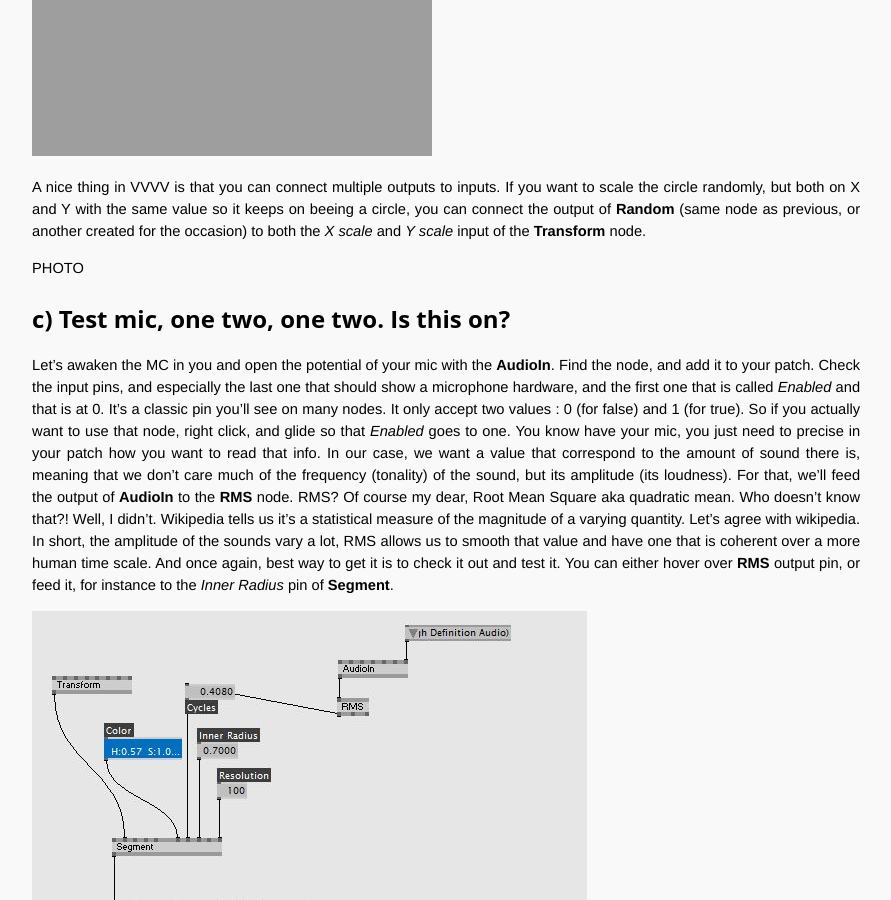
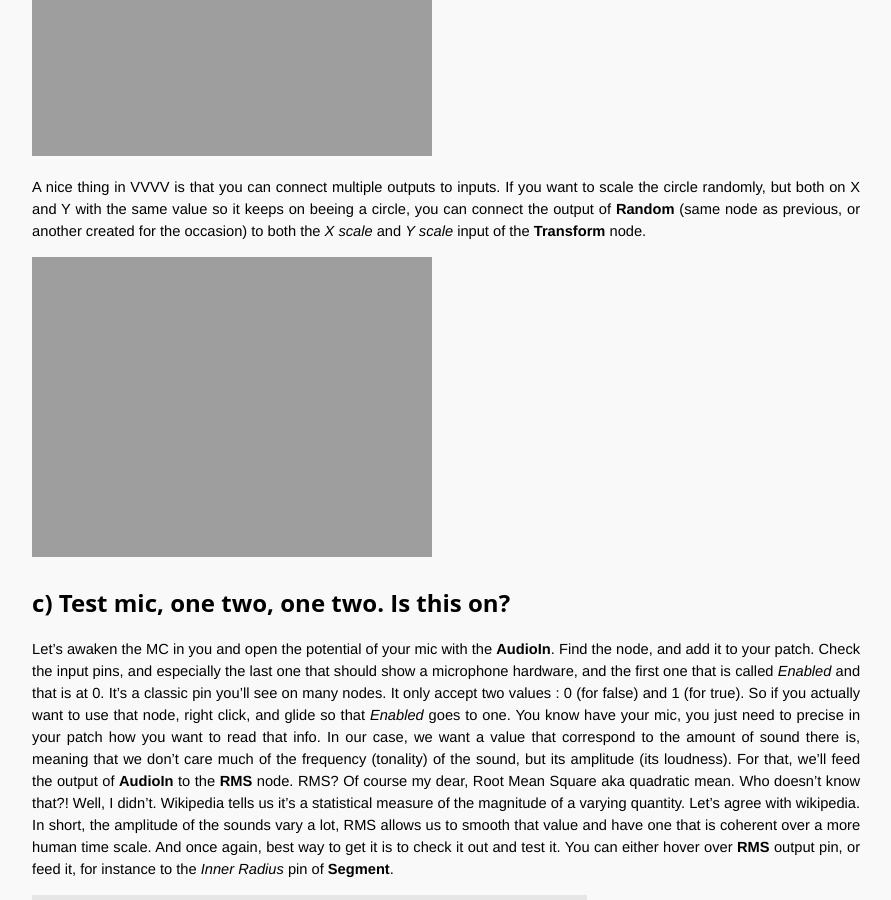
Before and after one commit to OpenTechSchool-Brussels/interactive-installations-with-VVVV, a Jekyll site: the page built from Getting-to-know-your-canvas.markdown, in a window 1280 px wide and 900 px high, scrolled down 2849 px. Shown: the whole window, without its empty margins (324-1215 px from the left). Built offline with Jekyll 4.4.1, drawn with Linux system fonts in a browser that asks for light colours; Markdown is read by kramdown in place of the engine named in the settings.

Commit message:
Update Getting-to-know-your-canvas.markdown

```diff
--- a/Getting-to-know-your-canvas.markdown
+++ b/Getting-to-know-your-canvas.markdown
@@ -42,7 +42,7 @@
 
 A nice thing in VVVV is that you can connect multiple outputs to inputs. If you want to scale the circle randomly, but both on X and Y with the same value so it keeps on beeing a circle, you can connect the output of **Random** (same node as previous, or another created for the occasion) to both the *X scale* and *Y scale* input of the **Transform** node.
 
-PHOTO
+![](assets/Illu03.JPG)
 
 ##c) Test mic, one two, one two. Is this on?
 Let's awaken the MC in you and open the potential of your mic with the **AudioIn**. Find the node, and add it to your patch. Check the input pins, and especially the last one that should show a microphone hardware, and the first one that is called *Enabled* and that is at 0. It's a classic pin you'll see on many nodes. It only accept two values : 0 (for false) and 1 (for true). So if you actually want to use that node, right click, and glide so that *Enabled* goes to one. You know have your mic, you just need to precise in your patch how you want to read that info. In our case, we want a value that correspond to the amount of sound there is, meaning that we don't care much of the frequency (tonality) of the sound, but its amplitude (its loudness). For that, we'll feed the output of **AudioIn** to the **RMS** node. RMS? Of course my dear, Root Mean Square aka quadratic mean. Who doesn't know that?! Well, I didn't. Wikipedia tells us it's a statistical measure of the magnitude of a varying quantity. Let's agree with wikipedia. In short, the amplitude of the sounds vary a lot, RMS allows us to smooth that value and have one that is coherent over a more human time scale. And once again, best way to get it is to check it out and test it. You can either hover over **RMS** output pin, or feed it, for instance to the *Inner Radius* pin of **Segment**.
```
